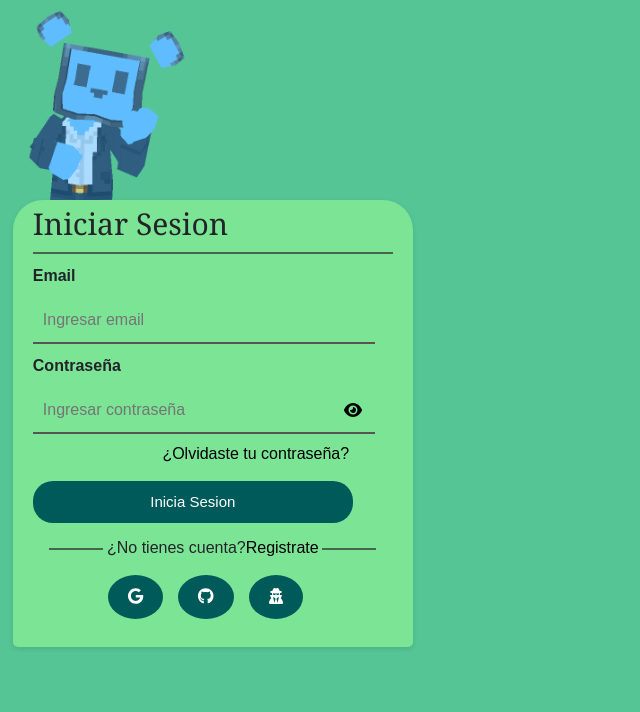
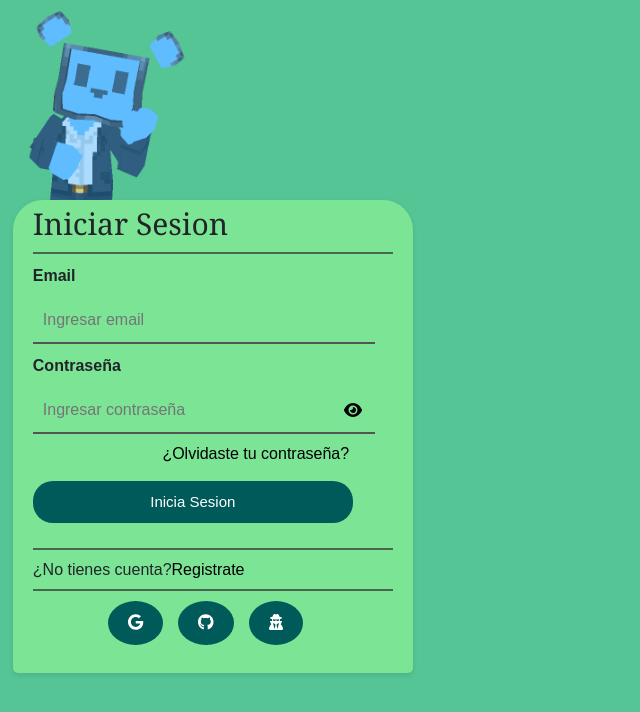
Before and after one commit to vazqueznahuel/Clementina, a React (Create React App) app: page / in a window 1280 px wide. Shown: the top 712 px of the page, without its empty margins (0-640 px from the left). Built offline with nearby package versions, Linux system fonts and the light colour scheme; no server answers.

Commit message:
Cambiando nombre de un div en login

```diff
--- a/src/components/login/login.jsx
+++ b/src/components/login/login.jsx
@@ -71,7 +71,7 @@ function Login(props) {
     <>
     <img src={img1} className='imagen-widi'/>
     <div className="form-container">
-      <div className='registro'>
+      <div className='div-center'>
         <h2 className='form-title'>Iniciar Sesion</h2>
       </div>
       <hr className='Line-separator' />
@@ -101,7 +101,7 @@ function Login(props) {
           </div>
           <button className='button'>Inicia Sesion</button>
         </form>
-      <div className='registro-enlace'>
+      <div className='div-center'>
       <hr className='Line-separator' />
         <h6 className=''> ¿No tienes cuenta?
                     <Link to='/Registro' className='link-enlace'>
```
